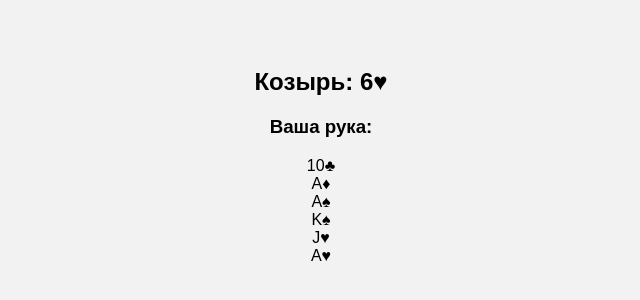
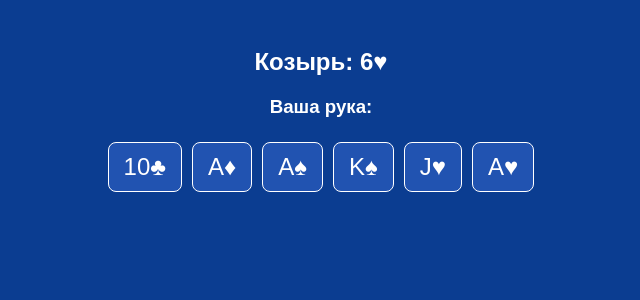
Before and after one commit to Jahongir0715/Durak-game, a plain HTML site: page index.html in a window 1280 px wide. Shown: the whole page, without its empty margins (319-959 px from the left). Drawn offline with Linux system fonts and the light colour scheme.

Commit message:
Update style.css

```diff
--- a/style.css
+++ b/style.css
@@ -1,12 +1,29 @@
 body {
   font-family: Arial, sans-serif;
+  background: #0b3d91; /* тёмно-синий фон */
+  color: white;
   text-align: center;
-  padding: 40px;
-  background-color: #f2f2f2;
+  padding: 20px;
 }
 
-button {
-  padding: 10px 20px;
-  font-size: 18px;
+#game-container {
+  max-width: 600px;
+  margin: 0 auto;
+}
+
+.card {
+  display: inline-block;
+  border: 1px solid white;
+  border-radius: 8px;
+  padding: 10px 15px;
+  margin: 5px;
+  font-size: 24px;
+  background: #2153b1;
   cursor: pointer;
+  user-select: none;
+  transition: background-color 0.3s;
 }
+
+.card:hover {
+  background-color: #4169e1;
+}
```
